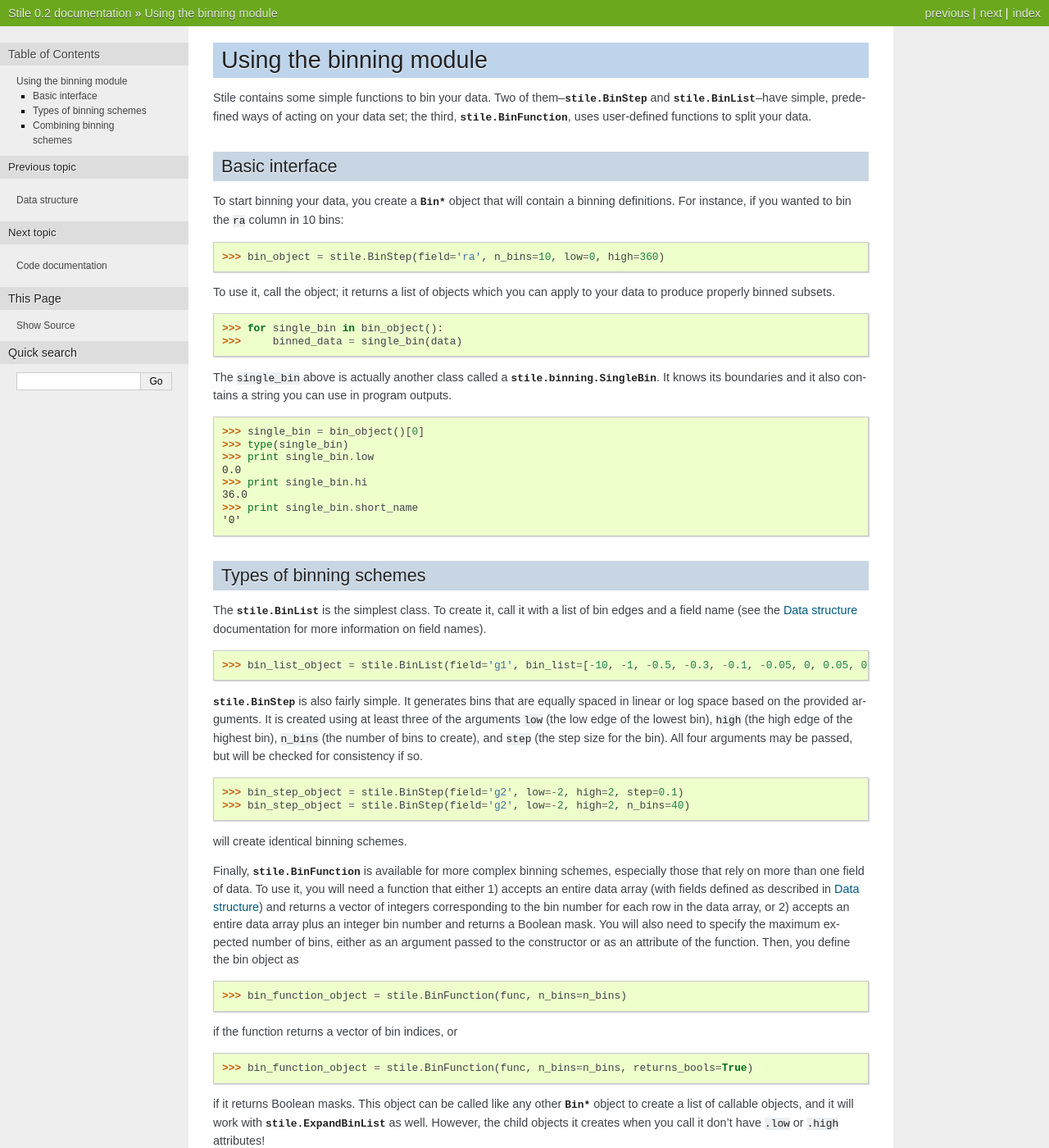
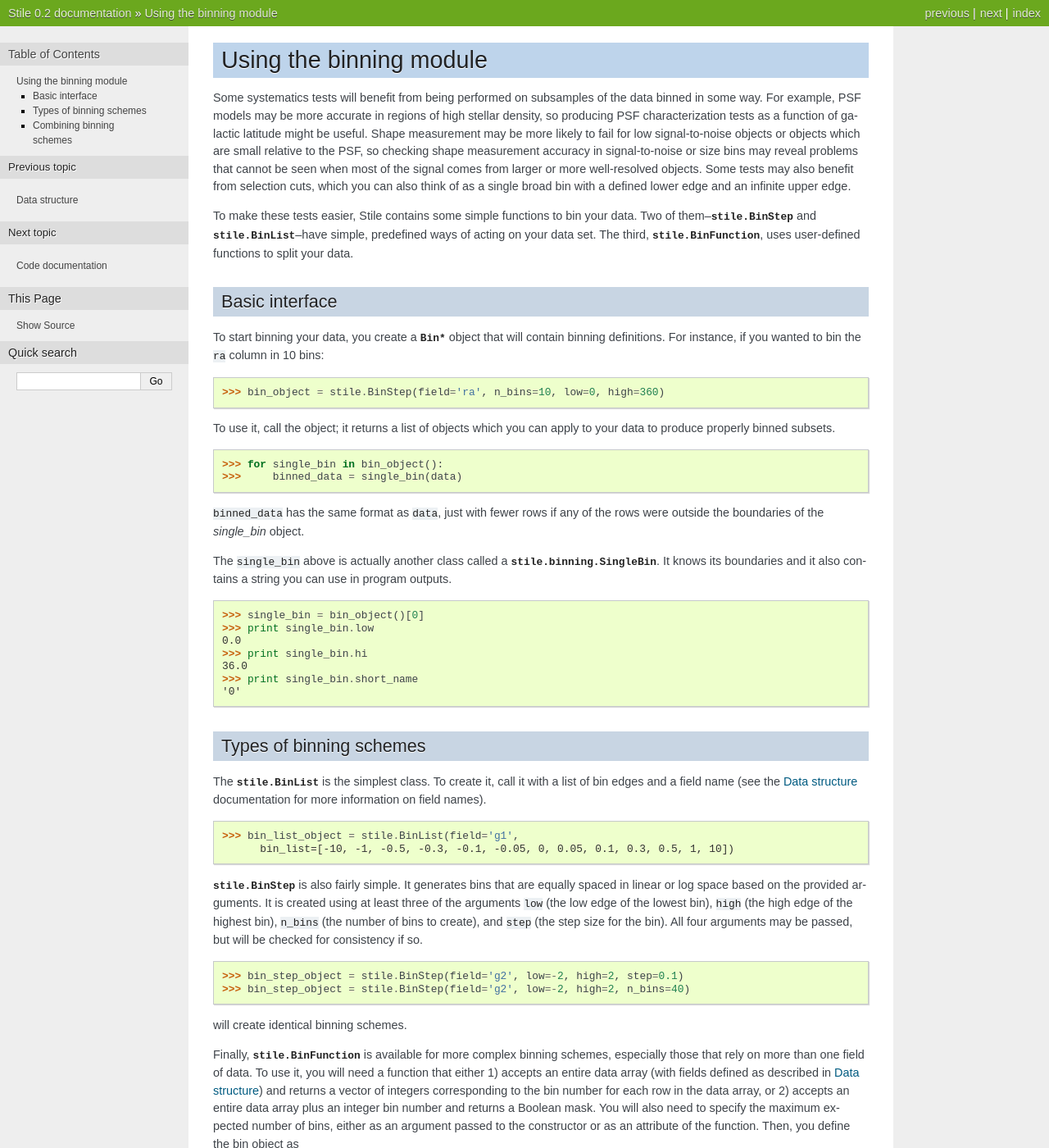
Before and after one commit to msimet/Stile, a Sphinx documentation site: the page built from doc/binning_basics.rst, in a window 1280 px wide and 1400 px high. Shown: the whole window at 82% size. Built offline with Sphinx 7.4.7, drawn with Linux system fonts in a browser that asks for light colours; some of the changed text lies outside the part shown.

Commit message:
Updates based on Rachel's comments to binning_basics.rst (#17)

```diff
--- a/doc/binning_basics.rst
+++ b/doc/binning_basics.rst
@@ -1,15 +1,25 @@
 Using the binning module
 ========================
 
-Stile contains some simple functions to bin your data.  Two of them--:class:`stile.BinStep
-<stile.binning.BinStep>` and :class:`stile.BinList <stile.binning.BinList>`--have simple,
-predefined ways of acting on your data set; the third, :class:`stile.BinFunction
-<stile.binning.BinFunction>`, uses user-defined functions to split your data.
+Some systematics tests will benefit from being performed on subsamples of the data binned in some
+way. For example, PSF models may be more accurate in regions of high stellar density, so producing
+PSF characterization tests as a function of galactic latitude might be useful.  Shape measurement
+may be more likely to fail for low signal-to-noise objects or objects which are small relative to
+the PSF, so checking shape measurement accuracy in signal-to-noise or size bins may reveal problems
+that cannot be seen when most of the signal comes from larger or more well-resolved objects.  Some
+tests may also benefit from selection cuts, which you can also think of as a single broad bin with
+a defined lower edge and an infinite upper edge.
+
+To make these tests easier, Stile contains some simple functions to bin your data.  Two of
+them--:class:`stile.BinStep <stile.binning.BinStep>` and
+:class:`stile.BinList <stile.binning.BinList>`--have simple, predefined ways of acting on your
+data set. The third, :class:`stile.BinFunction <stile.binning.BinFunction>`, uses user-defined
+functions to split your data.
 
 Basic interface
 ---------------
 
-To start binning your data, you create a :class:`Bin*` object that will contain a binning
+To start binning your data, you create a :class:`Bin*` object that will contain binning
 definitions.  For instance, if you wanted to bin the ``ra`` column in 10 bins:
 
 >>> bin_object = stile.BinStep(field='ra', n_bins=10, low=0, high=360)
@@ -20,11 +30,13 @@ produce properly binned subsets.
 >>> for single_bin in bin_object():
 >>>     binned_data = single_bin(data)
 
+``binned_data`` has the same format as ``data``, just with fewer rows if any of the rows were
+outside the boundaries of the `single_bin` object.
+
 The ``single_bin`` above is actually another class called a :class:`stile.binning.SingleBin`.  It
 knows its boundaries and it also contains a string you can use in program outputs.
 
 >>> single_bin = bin_object()[0]
->>> type(single_bin)
 >>> print single_bin.low
 0.0
 >>> print single_bin.hi
@@ -39,7 +51,8 @@ The :class:`stile.BinList <stile.binning.BinList>` is the simplest class.  To cr
 with a list of bin edges and a field name (see the :doc:`data` documentation for more information
 on field names).
 
->>> bin_list_object = stile.BinList(field='g1', bin_list=[-10, -1, -0.5, -0.3, -0.1, -0.05, 0, 0.05, 0.1, 0.3, 0.5, 1, 10])
+>>> bin_list_object = stile.BinList(field='g1',
+      bin_list=[-10, -1, -0.5, -0.3, -0.1, -0.05, 0, 0.05, 0.1, 0.3, 0.5, 1, 10])
 
 :class:`stile.BinStep <stile.binning.BinStep>` is also fairly simple.  It generates bins that are
 equally spaced in linear or log space based on the provided arguments.  It is created using at
@@ -69,7 +82,8 @@ if the function returns a vector of bin indices, or
 if it returns Boolean masks.  This object can be called like any other :class:`Bin*` object to
 create a list of callable objects, and it will work with :func:`stile.ExpandBinList
 <stile.binning.ExpandBinList>` as well.  However, the child objects it creates when you call it
-don't have ``.low`` or ``.high`` attributes!
+don't have ``.low`` or ``.high`` attributes, so any automatic processing or looping that assumes
+these attributes exist (such as for naming files) will fail.
 
 Combining binning schemes
 -------------------------
```
